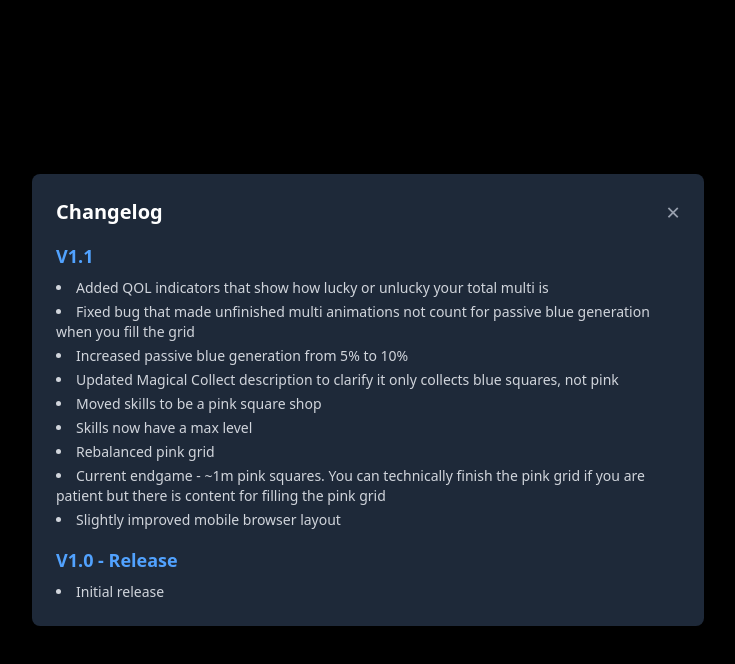
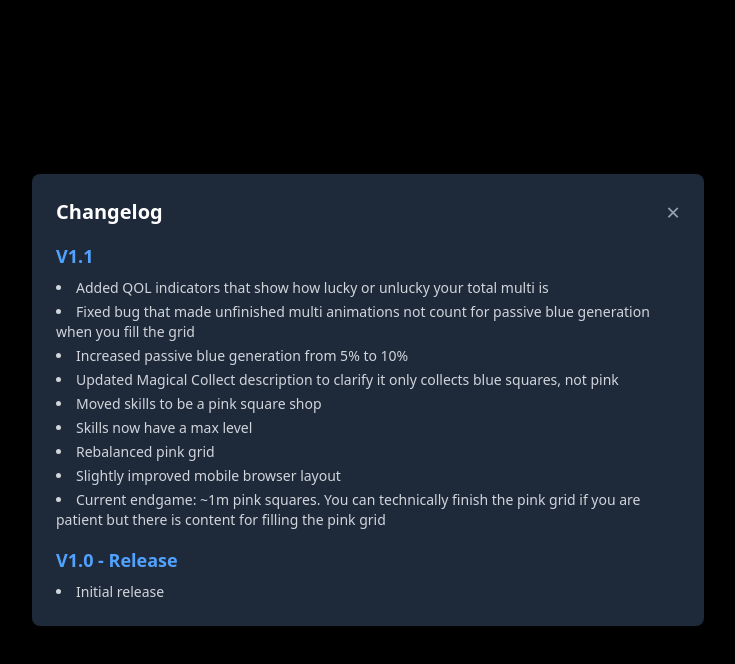
Before and after one commit to yukimakavy/squares, a React (Vite) app: page / in a window 1280 px wide. Both pictures are taken after a click on the button "Changelog". Shown: the top 664 px of the page, without its empty margins (272-1007 px from the left). Built offline with nearby package versions, Linux system fonts and the light colour scheme.

Commit message:
Update changelog formatting

```diff
--- a/src/components/ChangelogButton.tsx
+++ b/src/components/ChangelogButton.tsx
@@ -36,8 +36,9 @@ export default function ChangelogButton() {
                   <li>Moved skills to be a pink square shop</li>
                   <li>Skills now have a max level</li>
                   <li>Rebalanced pink grid</li>
-                  <li>Current endgame - ~1m pink squares. You can technically finish the pink grid if you are patient but there is content for filling the pink grid</li>
                   <li>Slightly improved mobile browser layout</li>
+                  <li>Current endgame: ~1m pink squares. You can technically finish the pink grid if you are patient but there is content for filling the pink grid</li>
+
                 </ul>
               </div>
 
```
